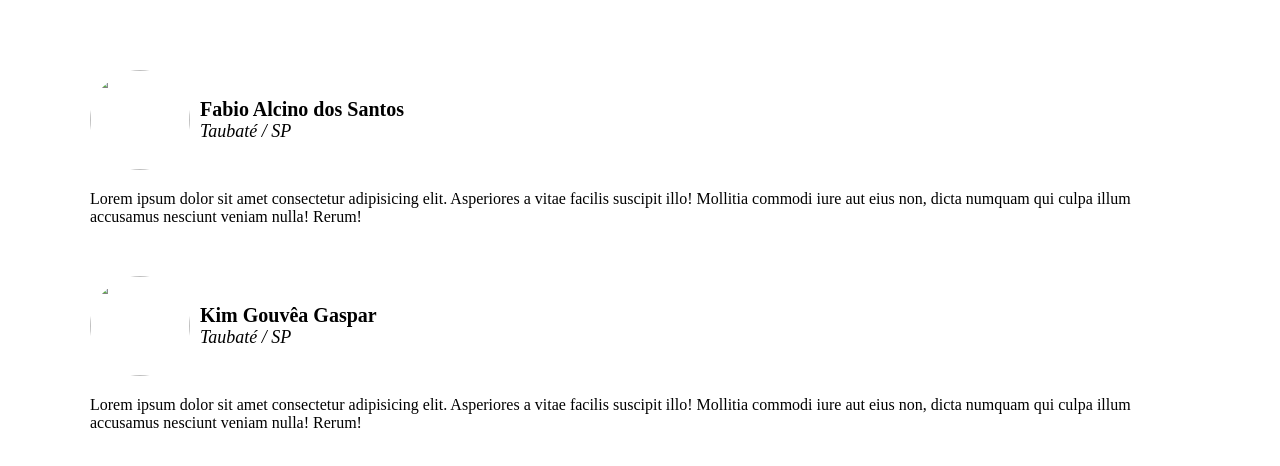
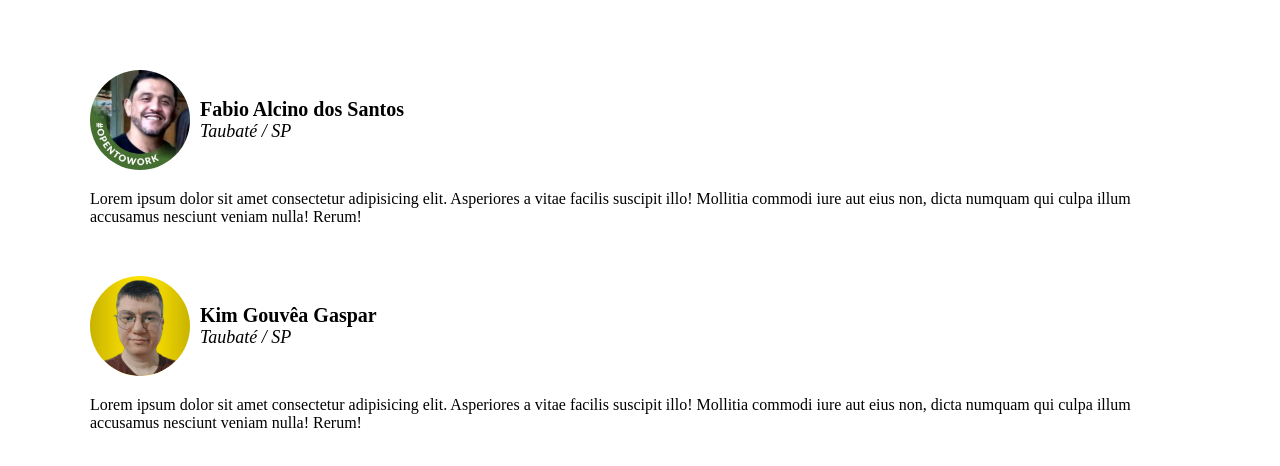
Before and after one commit to fabioalcinosantos/projeto-site-responsivo, a plain HTML site: page index.html in a window 1280 px wide. Drawn offline with Linux system fonts and the light colour scheme.

Commit message:
Update image

```diff
--- a/index.html
+++ b/index.html
@@ -12,7 +12,7 @@
         <div class="profiles">
             <div class="base-profile">
                 <div class="base-photo-name">
-                    <img src="./assets/profile-fabio.jpg" alt="">
+                    <img src="profile-fabio.jpg" alt="">
                     <div class="base-name-city">
                         <div class="name">
                             Fabio Alcino dos Santos
@@ -28,7 +28,7 @@
             </div>
             <div class="base-profile">
                 <div class="base-photo-name">
-                    <img src="./assets/profile-kim.jpg" alt="">
+                    <img src="profile-kim.jpg" alt="">
                     <div class="base-name-city">
                         <div class="name">
                             Kim Gouvêa Gaspar
```
